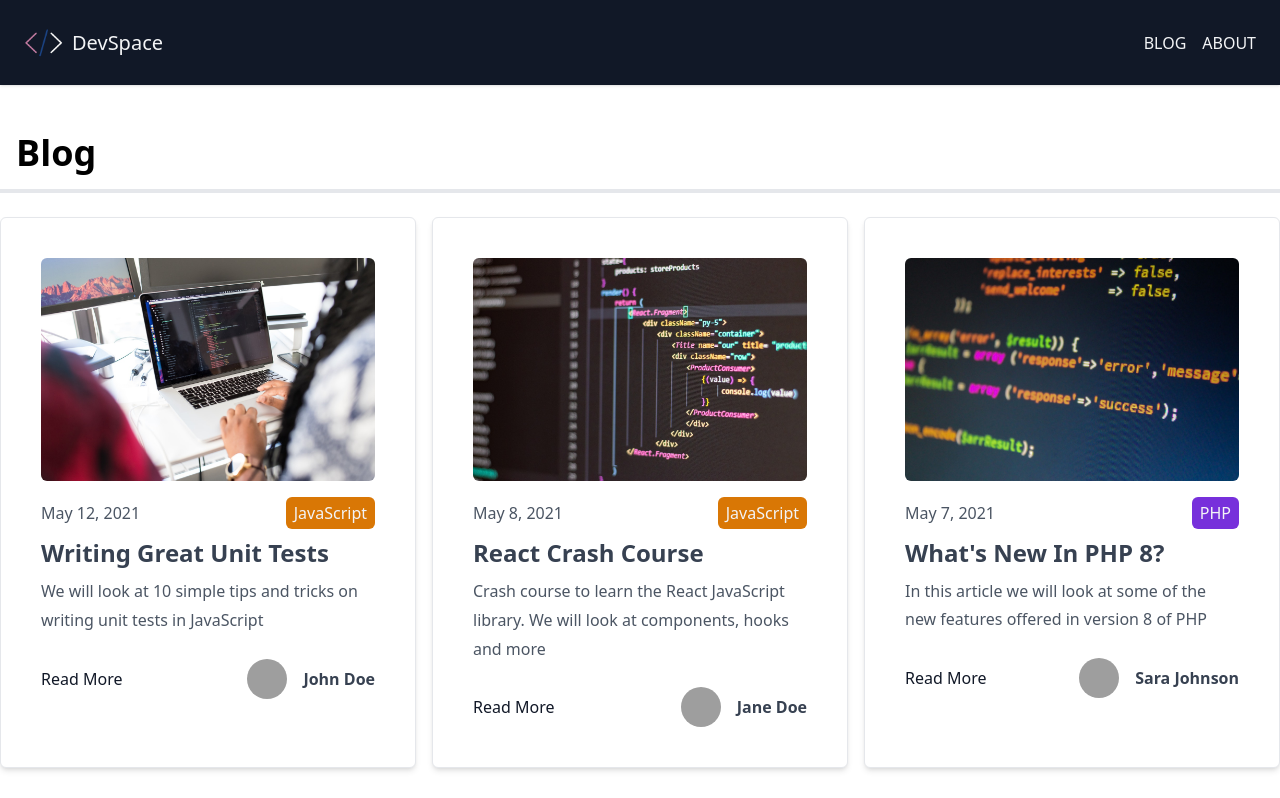
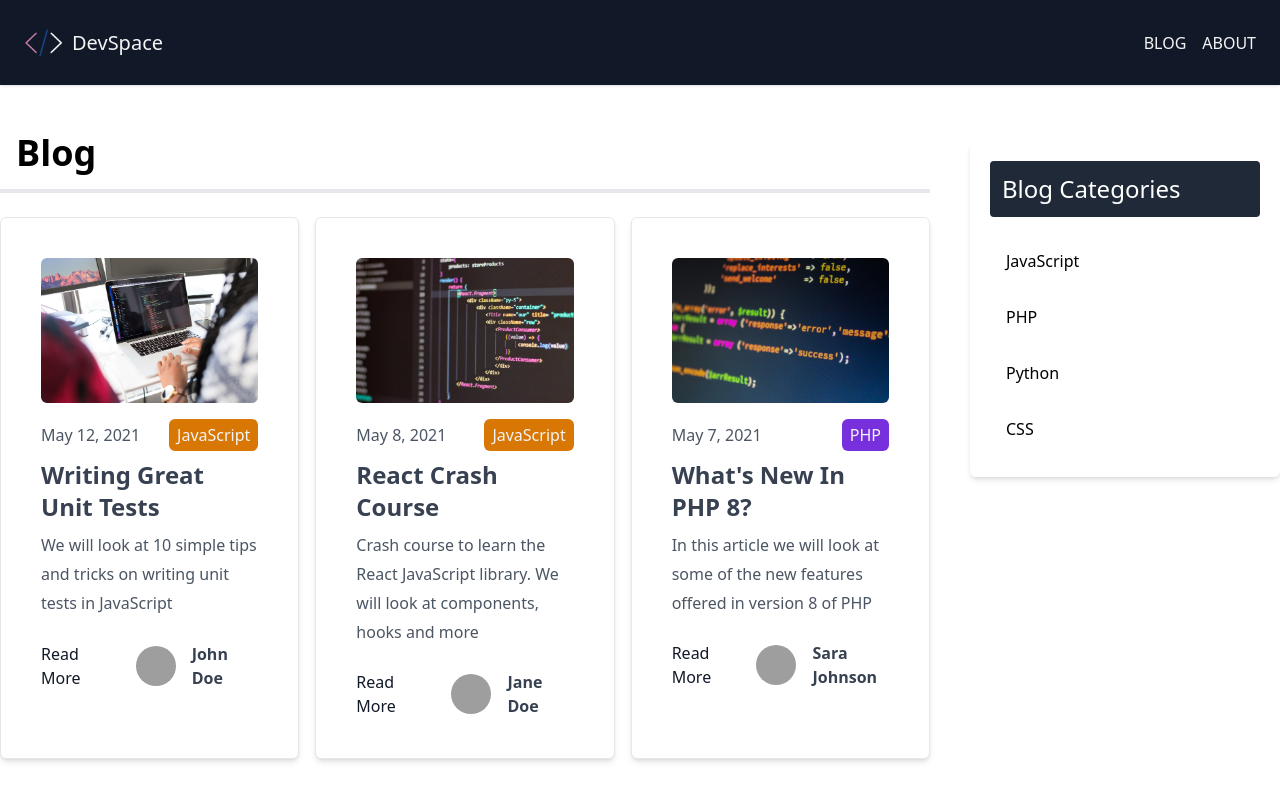
Before and after one commit to indranildeveloper/devspace, a Next.js app: page /blog/page/1 in a window 1280 px wide. Shown: the top 798 px of the page. Built offline with nearby package versions, Linux system fonts and the light colour scheme; grey boxes are pictures that could not be loaded.

Commit message:
Categories Component

```diff
--- /dev/null
+++ b/components/CategoryList.js
@@ -0,0 +1,20 @@
+import Link from "next/link";
+
+const CategoryList = ({ categories }) => {
+  return (
+    <div className="w-full p-5 bg-white rounded-md shadow-md mt-6">
+      <h3 className="text-2xl bg-gray-800 text-white p-3 mb-4 rounded">
+        Blog Categories
+      </h3>
+      <ul>
+        {categories.map((category, index) => (
+          <Link key={index} href={`/blog/category/${category.toLowerCase()}`}>
+            <li className="p-4 cursor-pointer hover:bg-gray-100">{category}</li>
+          </Link>
+        ))}
+      </ul>
+    </div>
+  );
+};
+
+export default CategoryList;
--- a/pages/blog/category/[category_name].js
+++ b/pages/blog/category/[category_name].js
@@ -3,6 +3,7 @@
 import matter from "gray-matter";
 import Layout from "@/components/Layout";
 import Post from "@/components/Post";
+import CategoryList from "@/components/CategoryList";
 import { getPosts } from "@/lib/post";
 
 export async function getStaticPaths() {
@@ -29,9 +30,11 @@
 }
 
 export async function getStaticProps({ params: { category_name } }) {
-  const files = fs.readdirSync(path.join("posts"));
+  const posts = getPosts();
 
-  const posts = getPosts();
+  // Get categories for sidebar
+  const categories = posts.map((post) => post.frontmatter.category);
+  const uniqueCategories = [...new Set(categories)];
 
   // Filer posts by category
   const categoryPosts = posts.filter(
@@ -42,13 +45,16 @@
     props: {
       posts: categoryPosts,
       categoryName: category_name,
+      categories: uniqueCategories,
     },
   };
 }
 
-const CategoryBlogPage = ({ posts, categoryName }) => {
+const CategoryBlogPage = ({ posts, categoryName, categories }) => {
   return (
     <Layout>
+      <div className="flex justify-between">
+        <div className="w-3/4 mr-10">
           <h1 className="text-4xl border-b-4 p-4 font-bold">
             Posts In {categoryName}
           </h1>
@@ -57,6 +63,12 @@
               <Post key={index} post={post} />
             ))}
           </div>
+        </div>
+
+        <div className="w-1/4">
+          <CategoryList categories={categories} />
+        </div>
+      </div>
     </Layout>
   );
 };
--- a/pages/blog/page/[page_index].js
+++ b/pages/blog/page/[page_index].js
@@ -3,6 +3,7 @@
 import Layout from "@/components/Layout";
 import Post from "@/components/Post";
 import Pagination from "@/components/Pagination";
+import CategoryList from "@/components/CategoryList";
 import { getPosts } from "@/lib/post";
 import { POSTS_PER_PAGE } from "@/config/index";
 
@@ -30,6 +31,10 @@
 
   const posts = getPosts();
 
+  // Get categories for sidebar
+  const categories = posts.map((post) => post.frontmatter.category);
+  const uniqueCategories = [...new Set(categories)];
+
   const numPages = Math.ceil(files.length / POSTS_PER_PAGE);
   const pageIndex = page - 1;
   const orderedPosts = posts.slice(
@@ -42,13 +47,16 @@
       posts: orderedPosts,
       numPages,
       currentPage: page,
+      categories: uniqueCategories,
     },
   };
 }
 
-const BlogPage = ({ posts, numPages, currentPage }) => {
+const BlogPage = ({ posts, numPages, currentPage, categories }) => {
   return (
     <Layout>
+      <div className="flex justify-between">
+        <div className="w-3/4 mr-10">
           <h1 className="text-4xl border-b-4 p-4 font-bold">Blog</h1>
           <div className="grid md:grid-cols-2 lg:grid-cols-3 gap-4">
             {posts.map((post, index) => (
@@ -56,6 +64,12 @@
             ))}
           </div>
           <Pagination currentPage={currentPage} numPages={numPages} />
+        </div>
+
+        <div className="w-1/4">
+          <CategoryList categories={categories} />
+        </div>
+      </div>
     </Layout>
   );
 };
```
Lines whose indentation alone changed are shown as unchanged.
